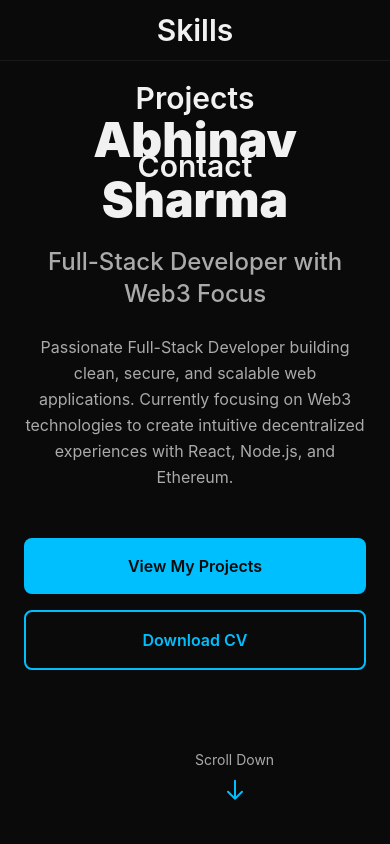
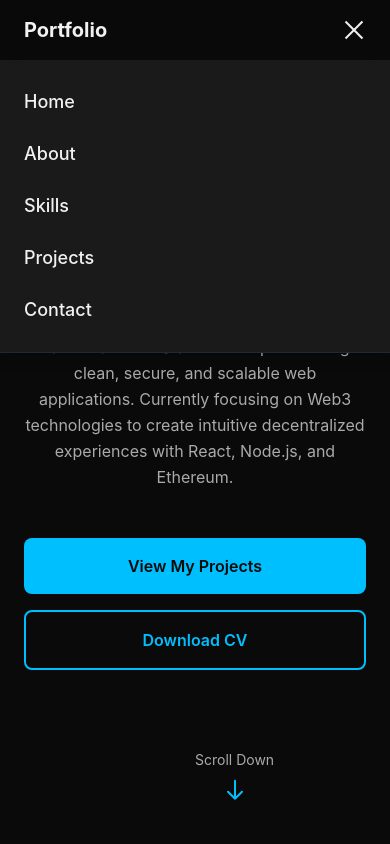
Before and after one commit to abhinav21s/portfolio, a React (Vite) app: page / in a window 390 px wide. Both pictures are taken after a click on the button 354 px from the left and 30 px from the top of the page. Shown: the top 844 px of the page. Built offline with nearby package versions, Linux system fonts and the light colour scheme.

Commit message:
profile added

```diff
--- a/src/components/Navigation.jsx
+++ b/src/components/Navigation.jsx
@@ -66,14 +66,14 @@ function Navigation() {
       </div>
 
       {/* Mobile menu overlay */}
-      <div className={`md:hidden fixed inset-0 top-0 bg-primary-bg transition-all duration-300 z-50 ${mobileMenuOpen ? 'opacity-100 visible' : 'opacity-0 invisible pointer-events-none'}`}>
-        <ul className="flex flex-col items-center justify-center gap-8 h-full">
+      <div className={`md:hidden absolute top-full left-0 right-0 bg-secondary-bg border-b border-gray-800 shadow-lg transition-all duration-300 ${mobileMenuOpen ? 'opacity-100 visible max-h-screen' : 'opacity-0 invisible max-h-0'}`}>
+        <ul className="flex flex-col py-4">
           {navLinks.map((link) => (
             <li key={link.id}>
               <a
                 href={link.href}
                 onClick={(e) => handleNavClick(e, link.href)}
-                className="text-3xl text-primary-text hover:text-accent transition-colors duration-150 font-semibold"
+                className="block px-6 py-3 text-lg text-primary-text hover:text-accent hover:bg-primary-bg transition-colors duration-150 font-medium"
               >
                 {link.label}
               </a>
```
